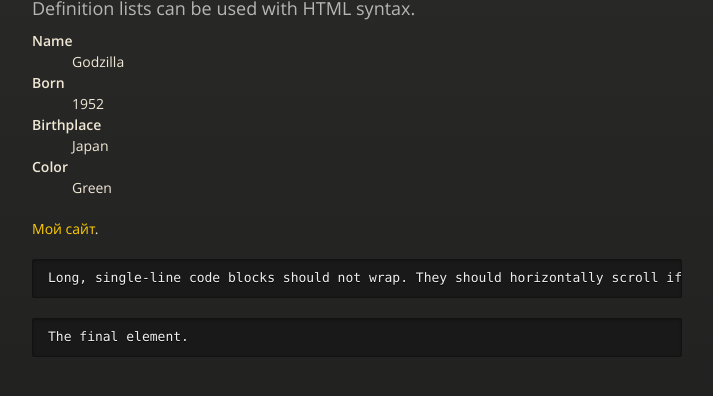
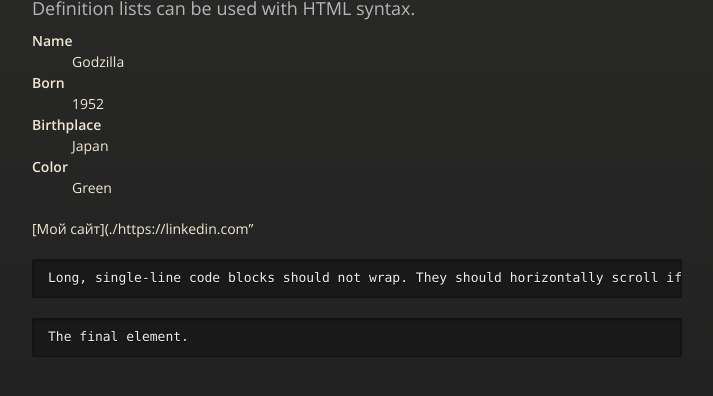
Before and after one commit to serjhubs/Resume, a Jekyll site: the page built from index.md, in a window 1280 px wide and 900 px high, scrolled down 2406 px, cut to the strip 433-829 px from the top of the window. Shown: the whole strip, without its empty margins (283-996 px from the left). Built offline with Jekyll 4.4.1, drawn with Linux system fonts in a browser that asks for light colours; the repository's description, which GitHub fills in, is left out; part of the change alters nothing that is shown.

Commit message:
Update index.md

````diff
--- a/index.md
+++ b/index.md
@@ -8,7 +8,6 @@ layout: default
        <br><strong>E-Mail-Adresse:</strong> osmark@outlook.de
         <br><strong>Telefon:</strong> +49 178 323-87-82
          <br><strong>Privatwohnsitz:</strong> 70569 Stuttgart (Deutschland)
-         <br><a href="https://linkedin.com" target = "_blank">LinkedIn</a>
       </td>
       <td>
           <br> Google
@@ -135,7 +134,7 @@ end
 <dd>Green</dd>
 </dl>
 
-[Мой сайт](./another-page.html).
+[Мой сайт](./https://linkedin.com"
 
 ```
 Long, single-line code blocks should not wrap. They should horizontally scroll if they are too long. This line should be long enough to demonstrate this.
````
